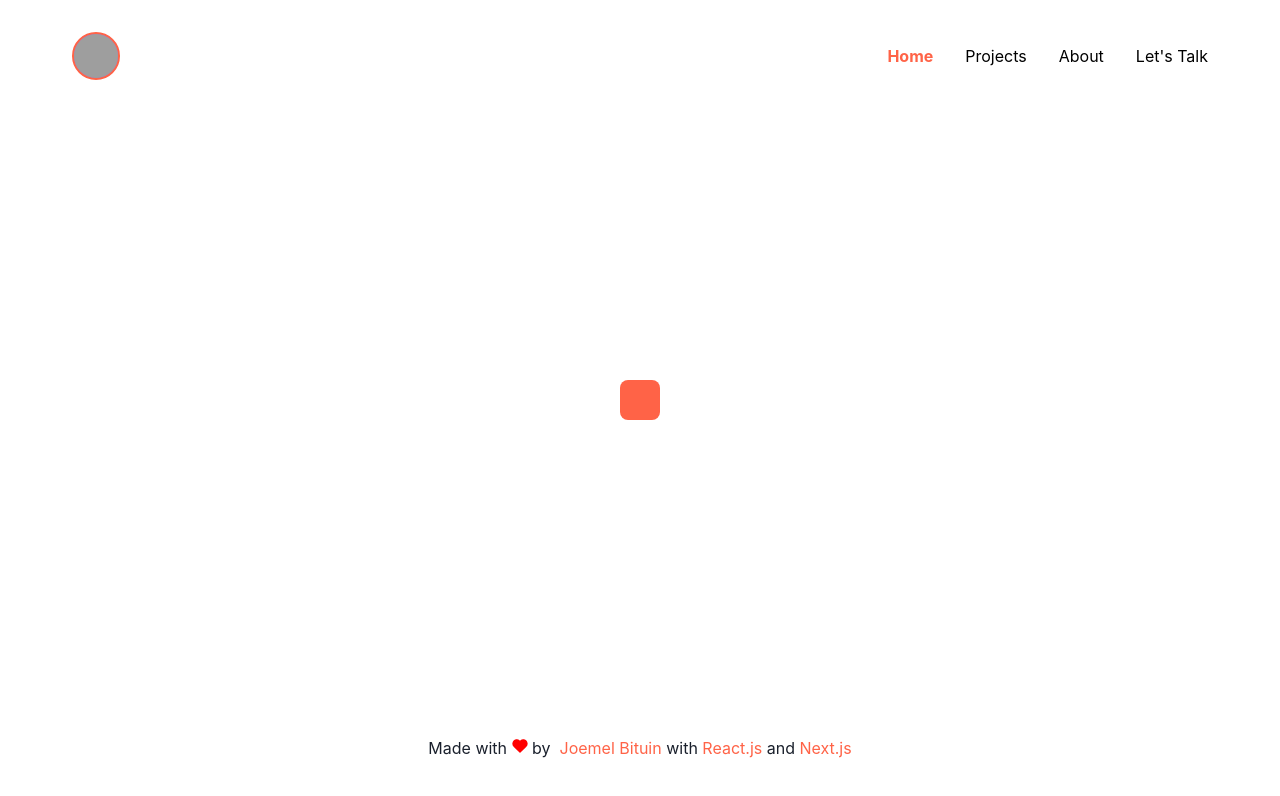
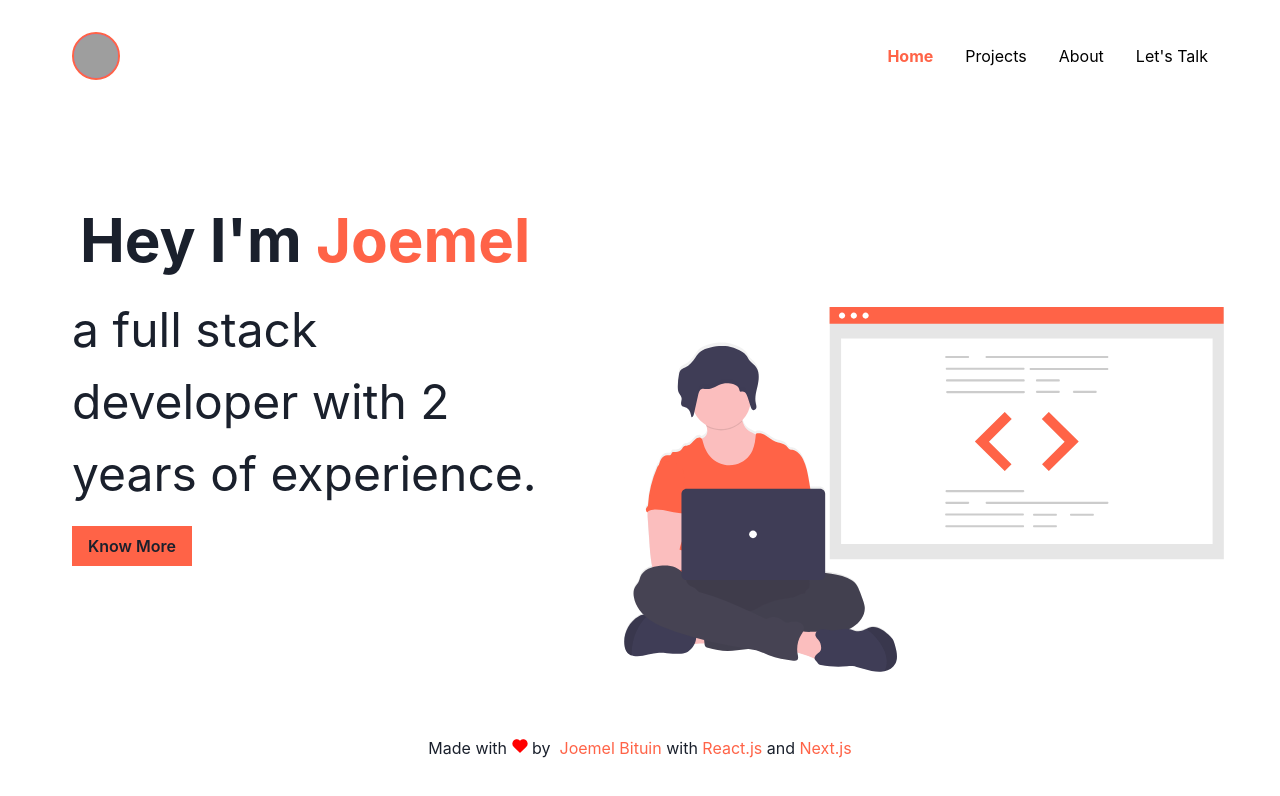
Before and after one commit to jBituin/joemelbituin, a Next.js app: page / in a window 1280 px wide. Shown: the top 796 px of the page. Built offline with nearby package versions, Linux system fonts and the light colour scheme; grey boxes are pictures that could not be loaded.

Commit message:
Add bg and omdify content

```diff
--- a/components/Hero.tsx
+++ b/components/Hero.tsx
@@ -9,15 +9,15 @@ import {
   Text,
 } from '@chakra-ui/react';
 
-interface Props {
-  title: string;
-  subtitle: string;
-  image: string;
-  ctaText: string;
-  ctaLink: string;
-}
-export const Hero: React.FC<Props> = (props: Props, { ...rest }) => {
-  const { title, subtitle, image, ctaLink, ctaText } = props;
+// const heroProps = {
+//   title: "Hey, I'm Joemel",
+//   subtitle: 'a full stack developer with 2 years of experience.',
+//   image: 'https://source.unsplash.com/AWtfHYmRCP8/800x600',
+//   ctaText: 'Know More',
+//   ctaLink: '/signup',
+// };
+
+export const Hero: React.FC = ({ ...rest }) => {
   return (
     <Flex
       align='center'
@@ -25,44 +25,57 @@ export const Hero: React.FC<Props> = (props: Props, { ...rest }) => {
       direction={{ base: 'column-reverse', md: 'row' }}
       wrap='nowrap'
       minH='70vh'
+      width='100%'
       px={8}
       mb={16}
+      backgroundImage={{ xl: 'url(../development.svg)' }}
+      backgroundRepeat='no-repeat'
+      backgroundPosition={'right 1rem bottom'}
+      backgroundSize='50%'
       {...rest}
     >
       <Stack
         spacing={4}
-        w={{ base: '80%', md: '40%' }}
+        w={{ base: '80%', md: '60%' }}
         align={['center', 'center', 'flex-start', 'flex-start']}
       >
         <Heading
           as='h1'
-          size='xl'
+          size='3xl'
           fontWeight='bold'
           color='primary.800'
-          textAlign={['center', 'center', 'left', 'left']}
+          m='2'
+          w='100%'
+          textAlign={['left', 'left', 'left', 'left']}
         >
-          {title}
+          Hey I'm{' '}
+          <Text as='span' color='tomato'>
+            Joemel
+          </Text>
         </Heading>
         <Heading
           as='h2'
-          size='md'
+          size='2xl'
           color='primary.800'
-          opacity='0.8'
+          m='2'
           fontWeight='normal'
           lineHeight={1.5}
-          textAlign={['center', 'center', 'left', 'left']}
+          textAlign='left'
+          w={{ lg: '70%' }}
         >
-          {subtitle}
+          a full stack developer with 2 years of experience.
         </Heading>
         <Button
           background='tomato'
-          borderRadius='8px'
+          borderRadius='0'
+          width={{ xs: 'full', sm: 'full', md: 'unset' }}
           py='4'
           px='4'
+          m='2'
           lineHeight='1'
           size='md'
         >
-          {ctaText}
+          Know More
         </Button>
         <Text
           fontSize='xs'
@@ -72,9 +85,6 @@ export const Hero: React.FC<Props> = (props: Props, { ...rest }) => {
           opacity='0.6'
         ></Text>
       </Stack>
-      <Box w={{ base: '80%', sm: '60%', md: '50%' }} mb={{ base: 12, md: 0 }}>
-        <Image src={image} size='100%' rounded='1rem' shadow='2xl' />
-      </Box>
     </Flex>
   );
 };
```
